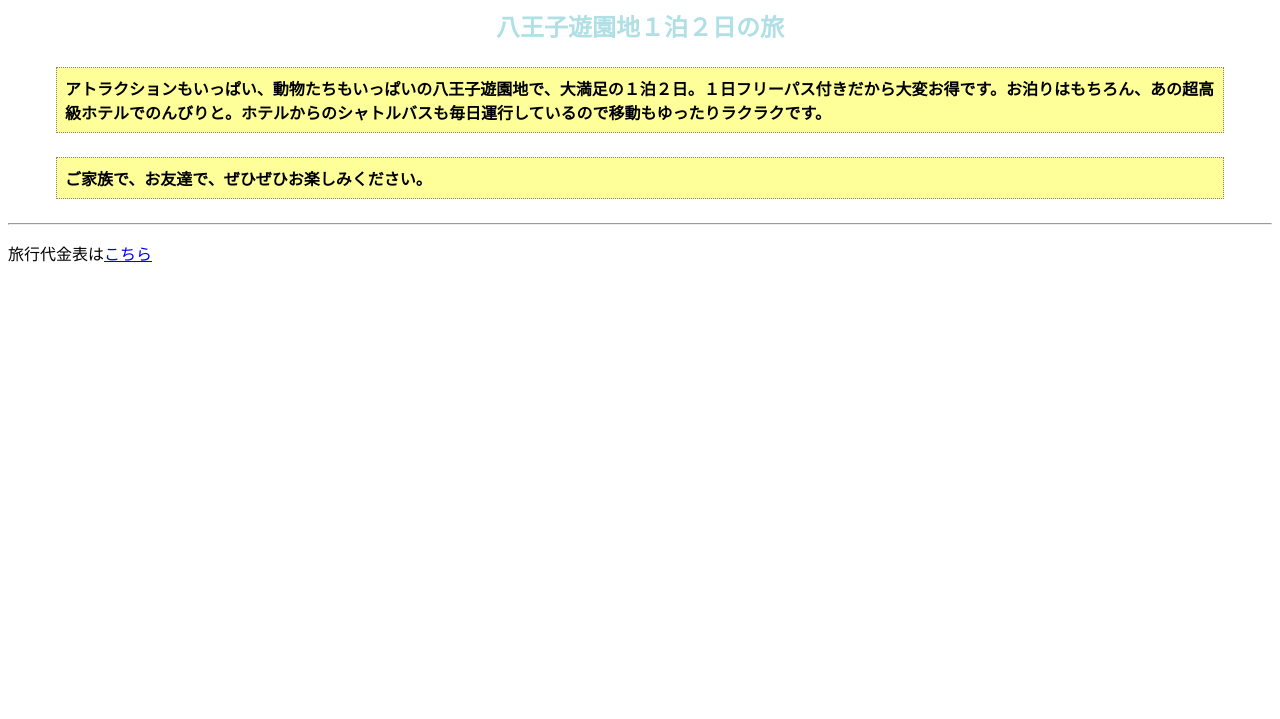
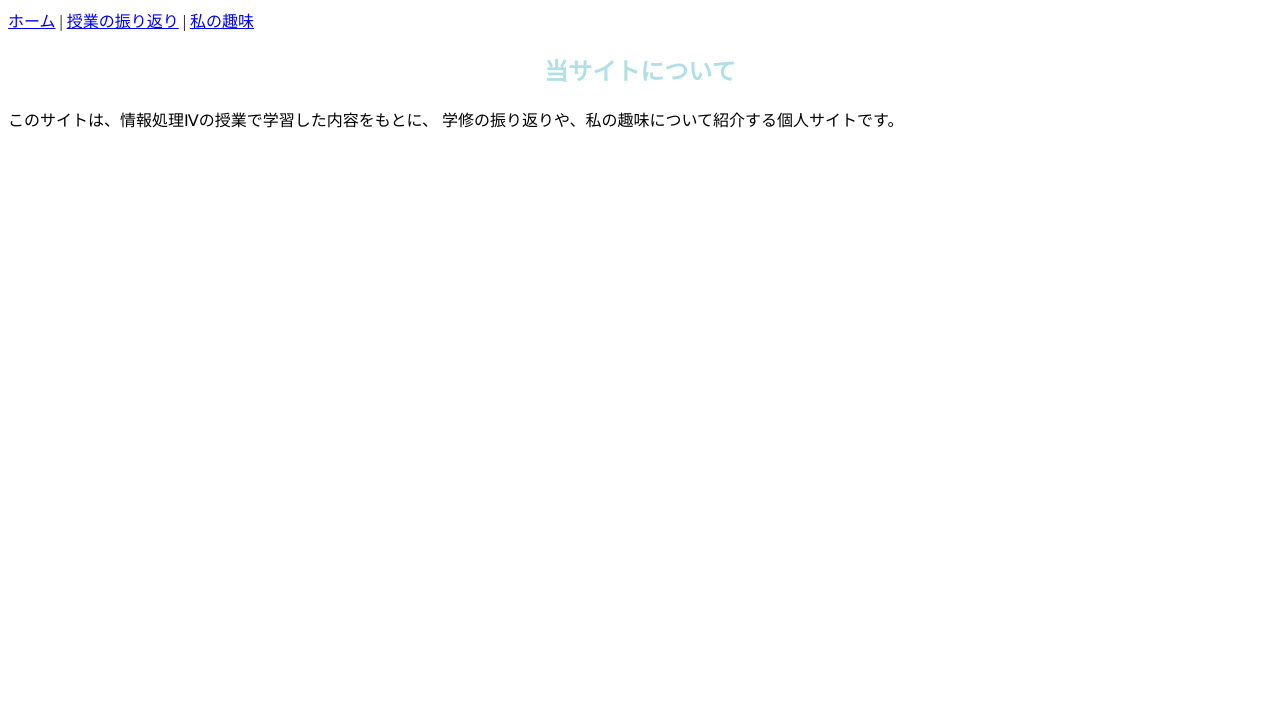
Before and after one commit to web2025-424/information-processing-4th, a plain HTML site: page 11th/index.html in a window 1280 px wide. Shown: the part 81-800 px from the top of the page. Drawn offline with Linux system fonts and the light colour scheme.

Commit message:
Update index.html

```diff
--- a/11th/index.html
+++ b/11th/index.html
@@ -1,17 +1,29 @@
 <!DOCTYPE html>
-<html lang="ja">
-<head>
-    <meta charset="UTF-8">
-    <meta name="viewport" content="width=device-width, initial-scale=1.0">
-    <link rel="stylesheet"  type="text/css" href="style.css">
-    <title>帝京ツーリスト</title>
-</head>
-<body>
-    <h1>帝京ツーリストのホームページ</h1>
-    <h2>八王子遊園地１泊２日の旅</h2>
-    <p class="note">アトラクションもいっぱい、動物たちもいっぱいの八王子遊園地で、大満足の１泊２日。１日フリーパス付きだから大変お得です。お泊りはもちろん、あの超高級ホテルでのんびりと。ホテルからのシャトルバスも毎日運行しているので移動もゆったりラクラクです。</p>
-    <p class="note">ご家族で、お友達で、ぜひぜひお楽しみください。</p>
-    <hr>
-    <p>旅行代金表は<a href="price.html">こちら</a></p>
+<html lang="en">
+    <head>
+
+        <meta charset="UTF-8">
+
+     <meta name="viewport" content="width=device-width, initial-scale=1.0">
+      <title>トップページ</title>
+     <link rel="stylesheet" href="style.css">
+   </head>
+   <body>
+     <h1>情報処理テスト</h1>
+
+
+         <nav>
+            <a href="index.html">ホーム</a> |  <a href="jugyo.html">授業の振り返り</a> |  <a href="hobby.html">私の趣味</a>
+
+
+
+     </nav>
+
+     <h2>当サイトについて</h2>
+
+  <p>
+    このサイトは、情報処理Ⅳの授業で学習した内容をもとに、
+学修の振り返りや、私の趣味について紹介する個人サイトです。
+  </p>
 </body>
 </html>
```
